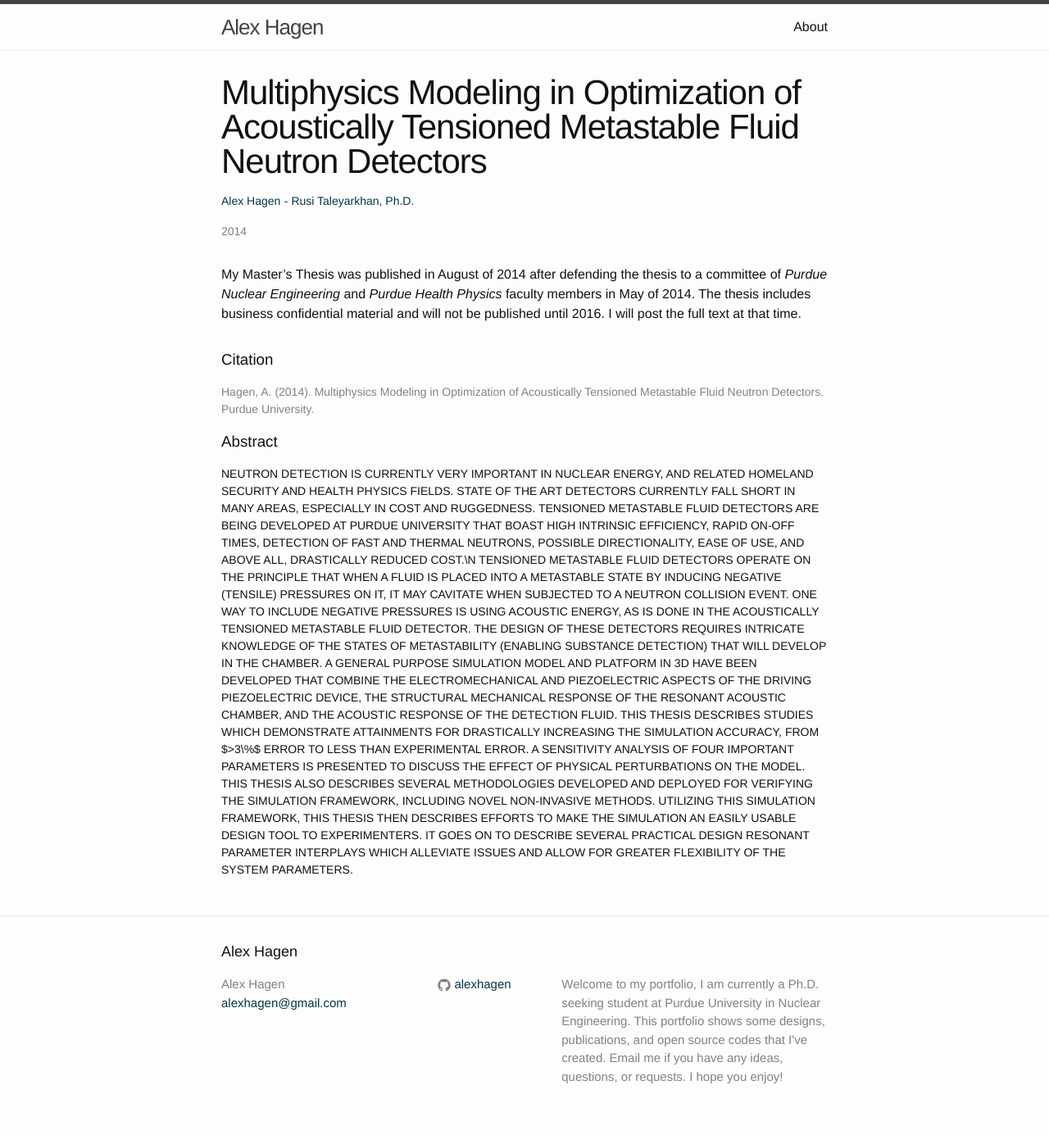
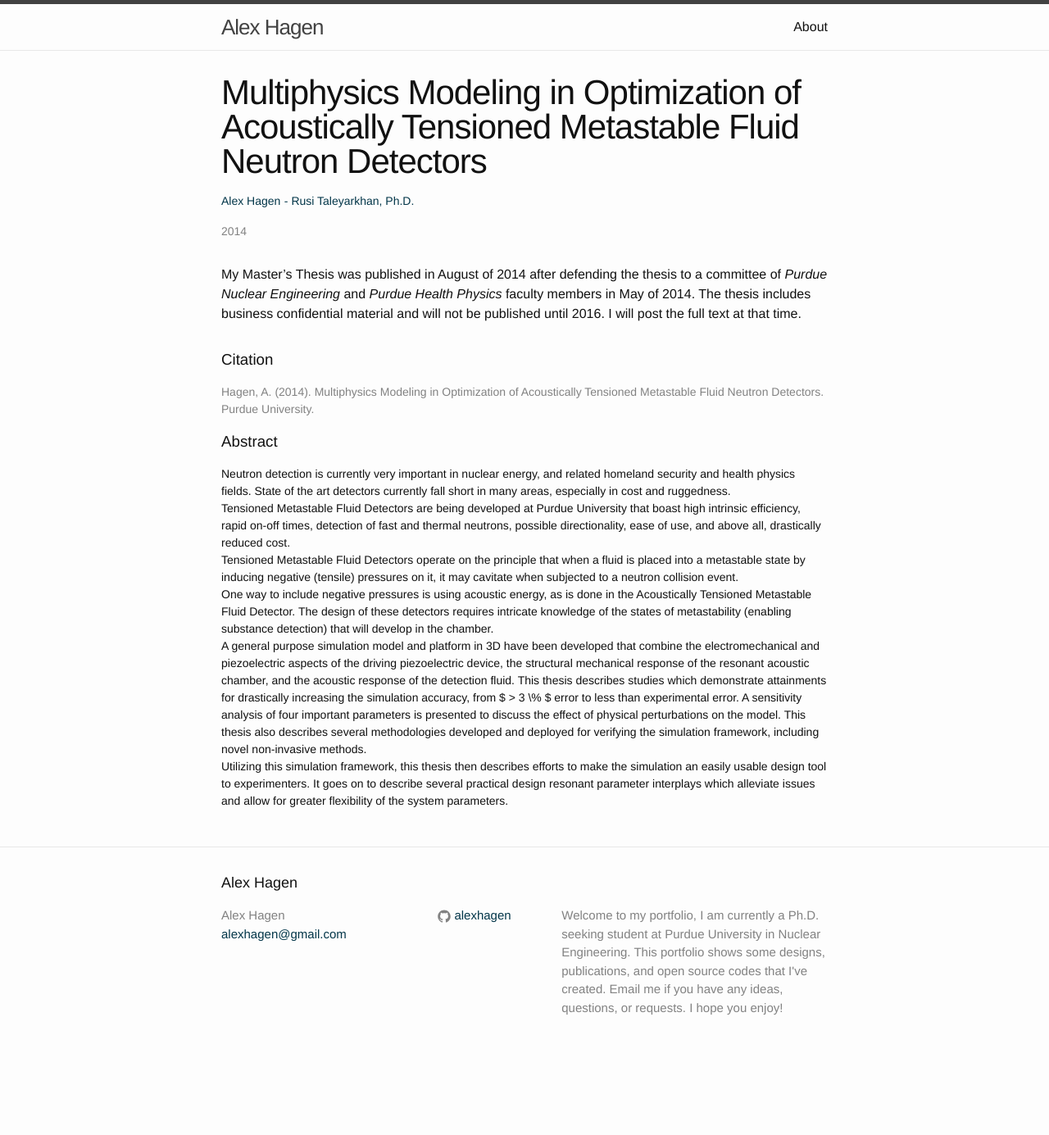
Before and after one commit to alexhagen/alexhagen.github.io, a Jekyll site: the page built from _posts/2014-08-15-multiphysics-modeling-in-optimization-of-acoustically-tensioned-metastable-fluid-neutron-detectors.markdown, in a window 1280 px wide. Shown: the whole page at 82% size. Built offline with Jekyll 4.4.1, drawn with Linux system fonts in a browser that asks for light colours; after the commit the page ends 1301 px from its top, so only the background shows below that.

Commit message:
finally finished publication template

```diff
--- a/_layouts/publication.html
+++ b/_layouts/publication.html
@@ -21,6 +21,6 @@
   <h3>Citation</h3>
   <p class="publication-citation">{{ page.citation }}</p>
   <h3>Abstract</h3>
-  <p class="publication-abstract">{{ page.abstract | upcase }}</p>
+  <p class="publication-abstract">{{ page.abstract | replace:'\n','<br>' }}</p>
 
 </div>
--- a/_posts/2014-08-15-multiphysics-modeling-in-optimization-of-acoustically-tensioned-metastable-fluid-neutron-detectors.markdown
+++ b/_posts/2014-08-15-multiphysics-modeling-in-optimization-of-acoustically-tensioned-metastable-fluid-neutron-detectors.markdown
@@ -14,11 +14,11 @@
 year = {2014}
 }'
 citation: 'Hagen, A. (2014). Multiphysics Modeling in Optimization of Acoustically Tensioned Metastable Fluid Neutron Detectors. Purdue University.'
-abstract: 'Neutron detection is currently very important in nuclear energy, and related homeland security and health physics fields.  State of the art detectors currently fall short in many areas, especially in cost and ruggedness.
+abstract: 'Neutron detection is currently very important in nuclear energy, and related homeland security and health physics fields.  State of the art detectors currently fall short in many areas, especially in cost and ruggedness.\n
 Tensioned Metastable Fluid Detectors are being developed at Purdue University that boast high intrinsic efficiency, rapid on-off times, detection of fast and thermal neutrons, possible directionality, ease of use, and above all, drastically reduced cost.\n
-Tensioned Metastable Fluid Detectors operate on the principle that when a fluid is placed into a metastable state by inducing negative (tensile) pressures on it, it may cavitate when subjected to a neutron collision event.
-One way to include negative pressures is using acoustic energy, as is done in the Acoustically Tensioned Metastable Fluid Detector. The design of these detectors requires intricate knowledge of the states of metastability (enabling substance detection) that will develop in the chamber.
-A general purpose simulation model and platform in 3D have been developed that combine the electromechanical and piezoelectric aspects of the driving piezoelectric device, the structural mechanical response of the resonant acoustic chamber, and the acoustic response of the detection fluid. This thesis describes studies which demonstrate attainments for drastically increasing the simulation accuracy, from $>3\%$ error to less than experimental error. A sensitivity analysis of four important parameters is presented to discuss the effect of physical perturbations on the model.  This thesis also describes several methodologies developed and deployed for verifying the simulation framework, including novel non-invasive methods.
+Tensioned Metastable Fluid Detectors operate on the principle that when a fluid is placed into a metastable state by inducing negative (tensile) pressures on it, it may cavitate when subjected to a neutron collision event.\n
+One way to include negative pressures is using acoustic energy, as is done in the Acoustically Tensioned Metastable Fluid Detector. The design of these detectors requires intricate knowledge of the states of metastability (enabling substance detection) that will develop in the chamber.\n
+A general purpose simulation model and platform in 3D have been developed that combine the electromechanical and piezoelectric aspects of the driving piezoelectric device, the structural mechanical response of the resonant acoustic chamber, and the acoustic response of the detection fluid. This thesis describes studies which demonstrate attainments for drastically increasing the simulation accuracy, from $ > 3 \% $ error to less than experimental error. A sensitivity analysis of four important parameters is presented to discuss the effect of physical perturbations on the model.  This thesis also describes several methodologies developed and deployed for verifying the simulation framework, including novel non-invasive methods.\n
 Utilizing this simulation framework, this thesis then describes efforts to make the simulation an easily usable design tool to experimenters. It goes on to describe several practical design resonant parameter interplays which alleviate issues and allow for greater flexibility of the system parameters.'
 
 ---
```
